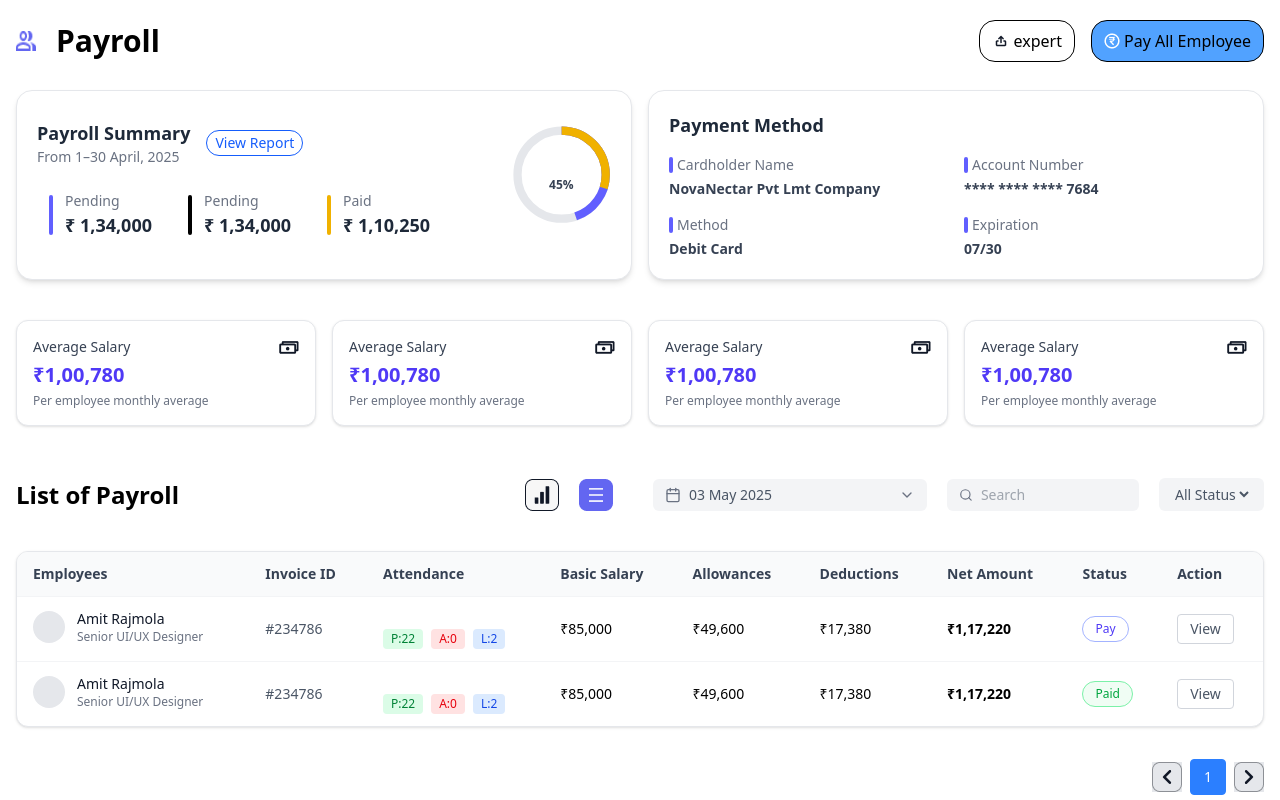
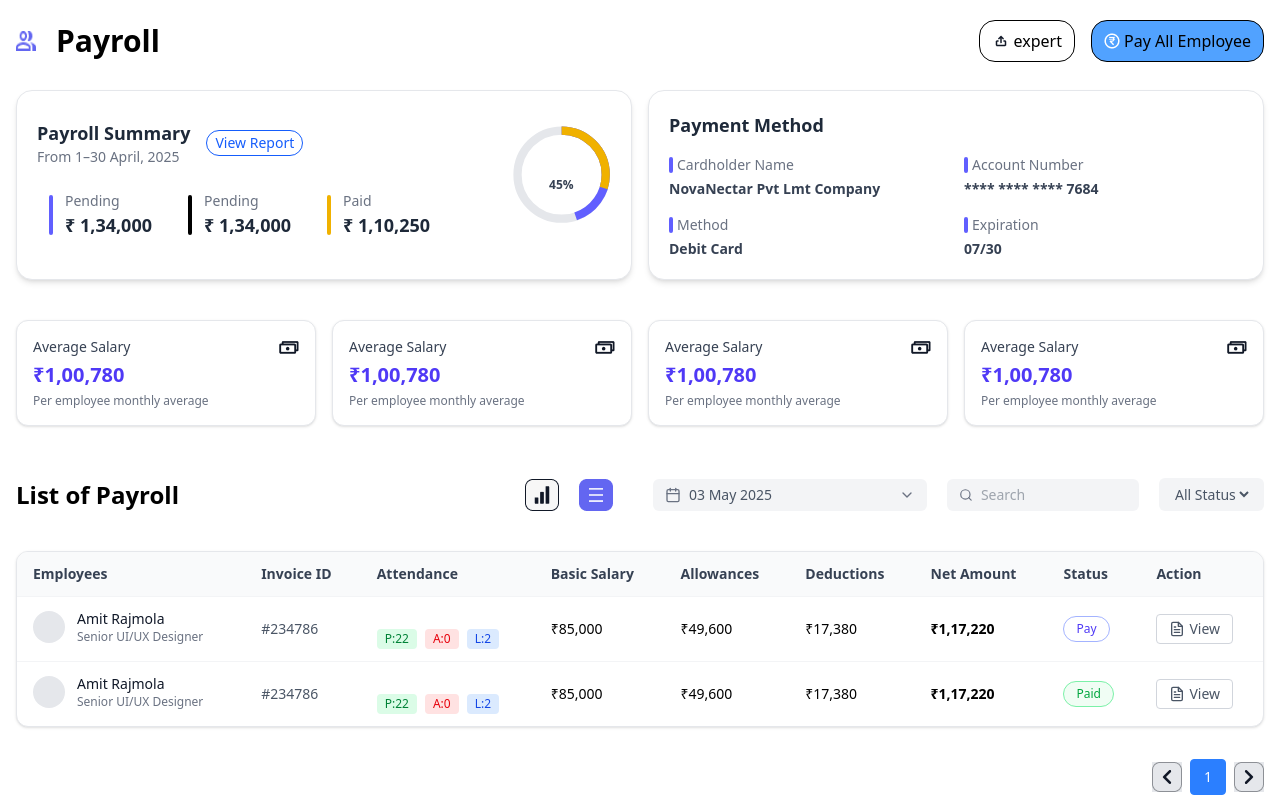
Before and after one commit to pra-chauhan/NovaNectar, a React (Vite) app: page / in a window 1280 px wide. Built offline with nearby package versions, Linux system fonts and the light colour scheme.

Commit message:
add view

```diff
--- a/src/pages/Payroll.jsx
+++ b/src/pages/Payroll.jsx
@@ -542,7 +542,7 @@ const paginate = (pageNum) => {
                       <button
                        onClick={() => setSelectedEmployee(emp)}
                        className="flex items-center gap-1 text-sm text-gray-600 border border-gray-300 px-3 py-1 rounded hover:bg-gray-100">
-                        View
+                       <FiFileText size={16}/> View
                       </button>
                     </td>
                   </tr>
```
